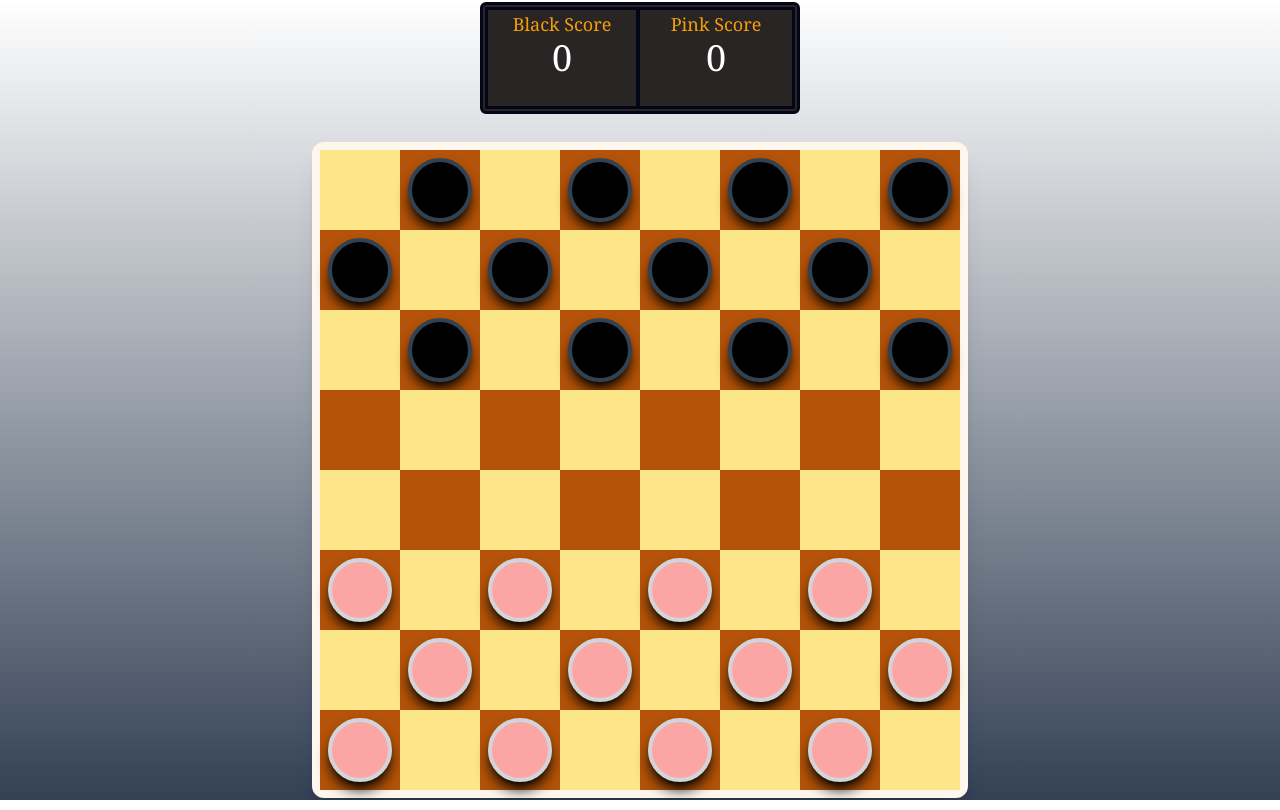
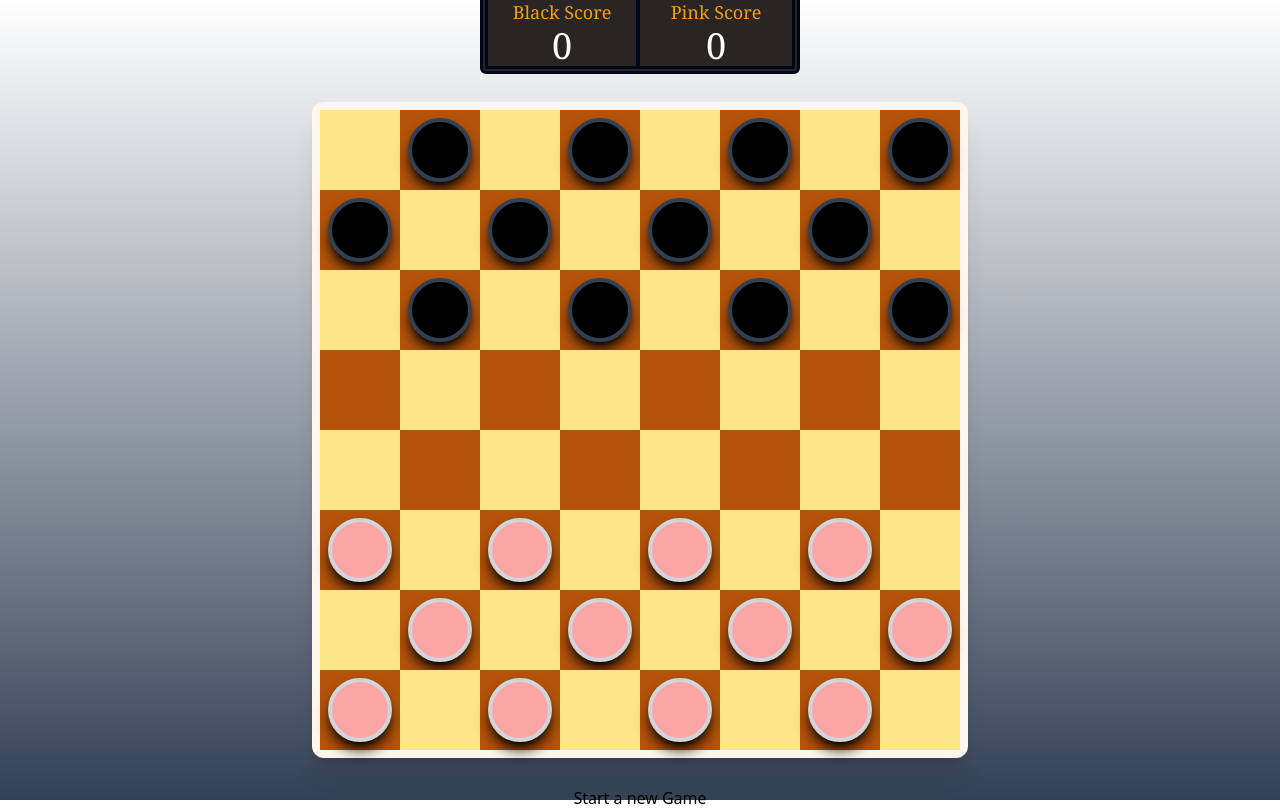
Before and after one commit to simarsaini17/Checkers-game, a Next.js app: page / in a window 1280 px wide. Built offline with nearby package versions, Linux system fonts and the light colour scheme.

Commit message:
Add reset game button

```diff
--- a/components/Board.tsx
+++ b/components/Board.tsx
@@ -13,7 +13,7 @@ import { DraggablePiece } from "./Pieces/DraggablePiece";
 import { ScoreBoard } from "./ScoreBoard";
 
 export const Board = () => {
-  const [board] = useState(generateBoard());
+  const [board, setGameBoard] = useState(generateBoard());
   const [movingPiece, setMovingPiece] = useState<PieceProps | null>(null);
   const [pieces, setBoardPieces] = useState(() => generateBoardPieces(board));
   const [isFirstPlayerTurn, setFirstPlayerTurn] = useState(true);
@@ -294,6 +294,15 @@ export const Board = () => {
     setMovingPiece(null);
   };
 
+  const resetGame = () => {
+    setGameBoard(generateBoard());
+    setBoardPieces(() => generateBoardPieces(board));
+    setFirstPlayerScore(0);
+    setSecondPlayerScore(0);
+    setFirstPlayerTurn(true);
+    setMovingPiece(null);
+  };
+
   return (
     <DndContext
       id="board"
@@ -347,6 +356,9 @@ export const Board = () => {
           <Piece odd={movingPiece?.odd} clone id={movingPiece.id} />
         )}
       </DragOverlay>
+      <button className="restart" id="reset" onClick={resetGame}>
+        Start a new Game
+      </button>
     </DndContext>
   );
 };
```
